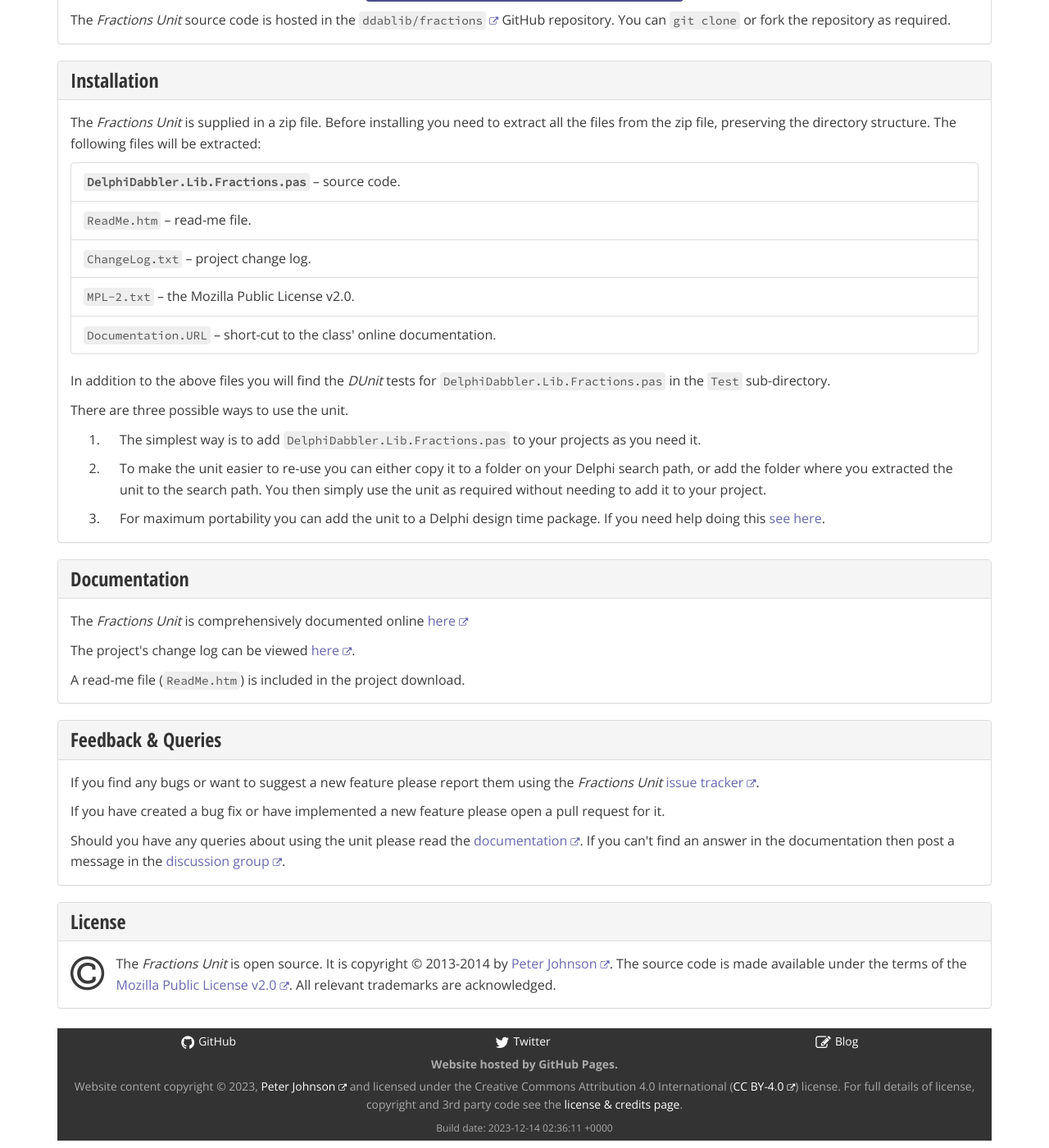
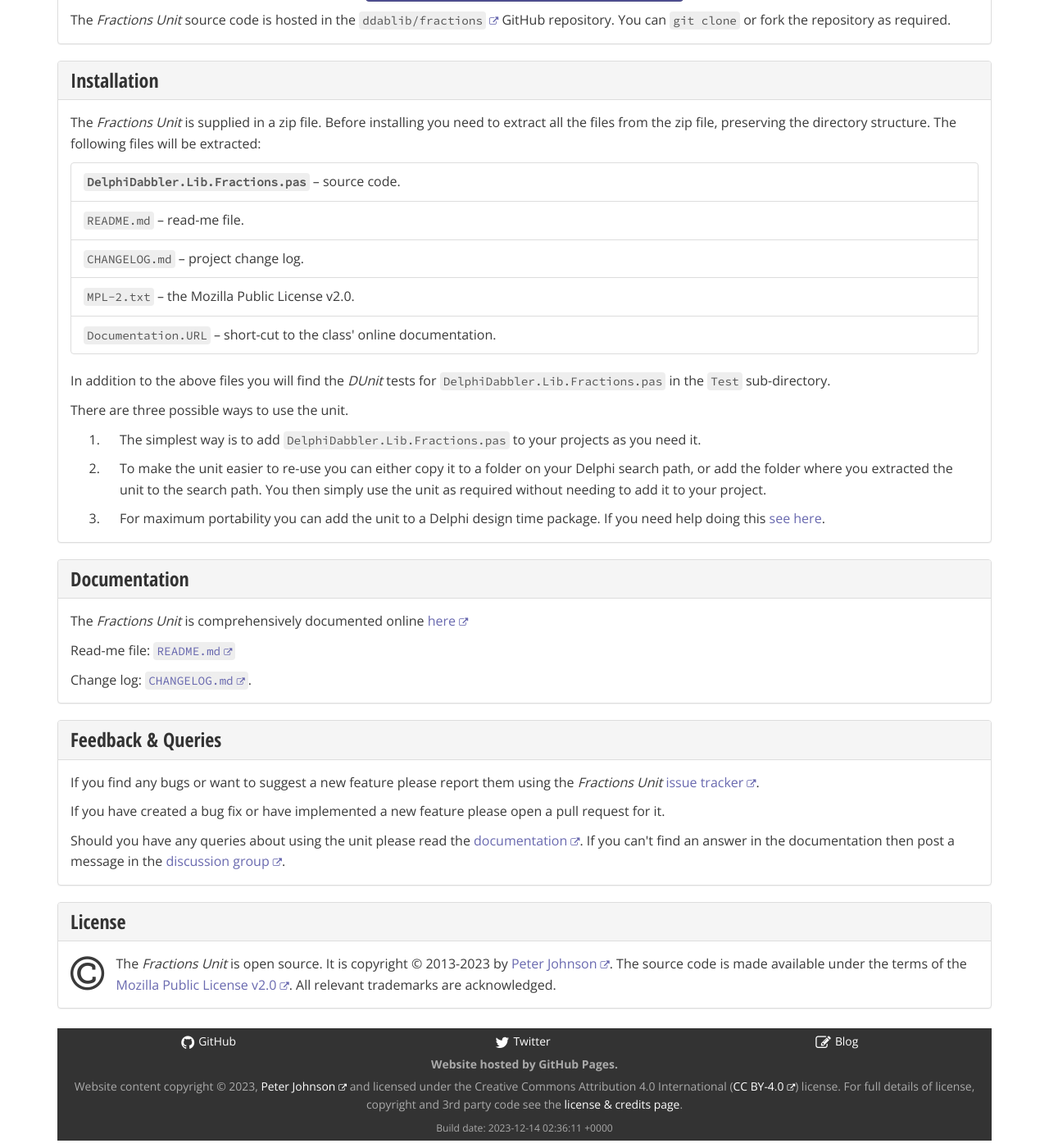
Before and after one commit to delphidabbler/delphidabbler.github.io, a Jekyll site: the page built from _software/fractions.html, in a window 1280 px wide and 1400 px high, scrolled down 1001 px. Shown: the whole window at 82% size. Built offline with Jekyll 4.4.1, drawn with Linux system fonts in a browser that asks for light colours; some of the changed text lies outside the part shown.

Commit message:
Update fractions unit page re release 0.1.2-beta

```diff
--- a/_software/fractions.html
+++ b/_software/fractions.html
@@ -3,8 +3,8 @@
 layout: "codelib-tplt"
 group: lib
 priority: 12
-version: "0.1.1-beta"
-release-date: "2014-01-11"
+version: "0.1.2-beta"
+release-date: "2023-12-13"
 platforms: ["Win32", "Win64"]
 frameworks: ["RTL"]
 compatibility: "Delphi 2009 & later"
@@ -15,7 +15,7 @@
 meta-desc: "Advanced Delphi Pascal record that stores and manipulates fractions. Has overloaded operators & numerous operations. Requires Delphi 2009 & later."
 download-base-url: "https://sourceforge.net/projects/ddablib/files/fractions/"
 repo-url: "https://github.com/ddablib/fractions"
-docs-url: "https://github.com/delphidabbler/ddab-lib-docs/blob/master/Docs/Fractions.md"
+docs-url: "https://lib-docs.delphidabbler.com/Fractions/"
 want-header-buttons: true
 status: "current"
 ---
@@ -78,10 +78,10 @@
         <strong><code>DelphiDabbler.Lib.Fractions.pas</code></strong> &ndash; source code.
       </li>
       <li class="list-group-item">
-        <code>ReadMe.htm</code> &ndash; read-me file.
+        <code>README.md</code> &ndash; read-me file.
       </li>
       <li class="list-group-item">
-        <code>ChangeLog.txt</code> &ndash; project change log.
+        <code>CHANGELOG.md</code> &ndash; project change log.
       </li>
       <li class="list-group-item">
         <code>MPL-2.txt</code> &ndash; the Mozilla Public License v2.0.
@@ -121,10 +121,10 @@
       The <em>{{page.title}}</em> is comprehensively documented online <a href="{{ page.docs-url }}" aria-title="View the online documentation">here</a>
     </p>
     <p>
-      The project's change log can be viewed <a href="https://raw.githubusercontent.com/ddablib/fractions/main/Docs/ChangeLog.txt" aria-title="View the change log in plain text">here</a>.
+      Read-me file: <code><a href="https://github.com/ddablib/fractions/blob/main/README.md" aria-title="View the read me file in Markdown format">README.md</a></code>
     </p>
     <p>
-      A read-me file (<code>ReadMe.htm</code>) is included in the project download.
+      Change log: <code><a href="https://github.com/ddablib/fractions/blob/main/CHANGELOG.md" aria-title="View the change log in Markdown format">CHANGELOG.md</a></code>.
     </p>
   </div>
 </section>
@@ -156,7 +156,7 @@
   </div>
   <div class="panel-body">
     <p>
-      <span class="fa fa-copyright fa-pull-left fa-3x"></span> The <em>{{page.title}}</em> is open source. It is copyright &copy; 2013-2014 by <a href="https://en.gravatar.com/delphidabbler" aria-label="Peter Johnson's Gravatar account">Peter Johnson</a>. The source code is made available under the terms of the <a href="https://www.mozilla.org/MPL/2.0/" aria-label="Mozilla Public License v2.0 on mozilla.org">Mozilla Public License v2.0</a>. All relevant trademarks are acknowledged.
+      <span class="fa fa-copyright fa-pull-left fa-3x"></span> The <em>{{page.title}}</em> is open source. It is copyright &copy; 2013-2023 by <a href="https://en.gravatar.com/delphidabbler" aria-label="Peter Johnson's Gravatar account">Peter Johnson</a>. The source code is made available under the terms of the <a href="https://www.mozilla.org/MPL/2.0/" aria-label="Mozilla Public License v2.0 on mozilla.org">Mozilla Public License v2.0</a>. All relevant trademarks are acknowledged.
     </p>
   </div>
 </section>
```
